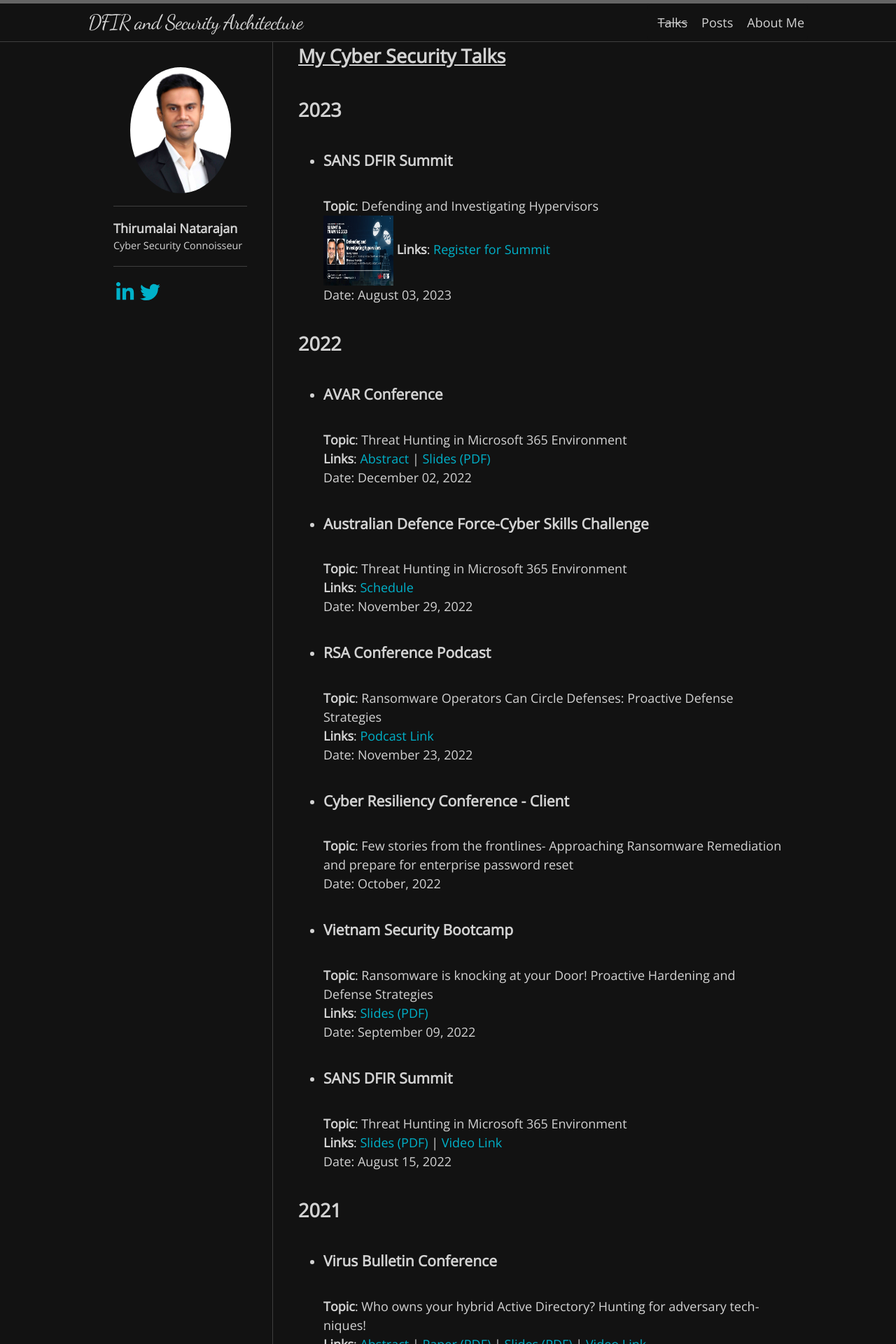
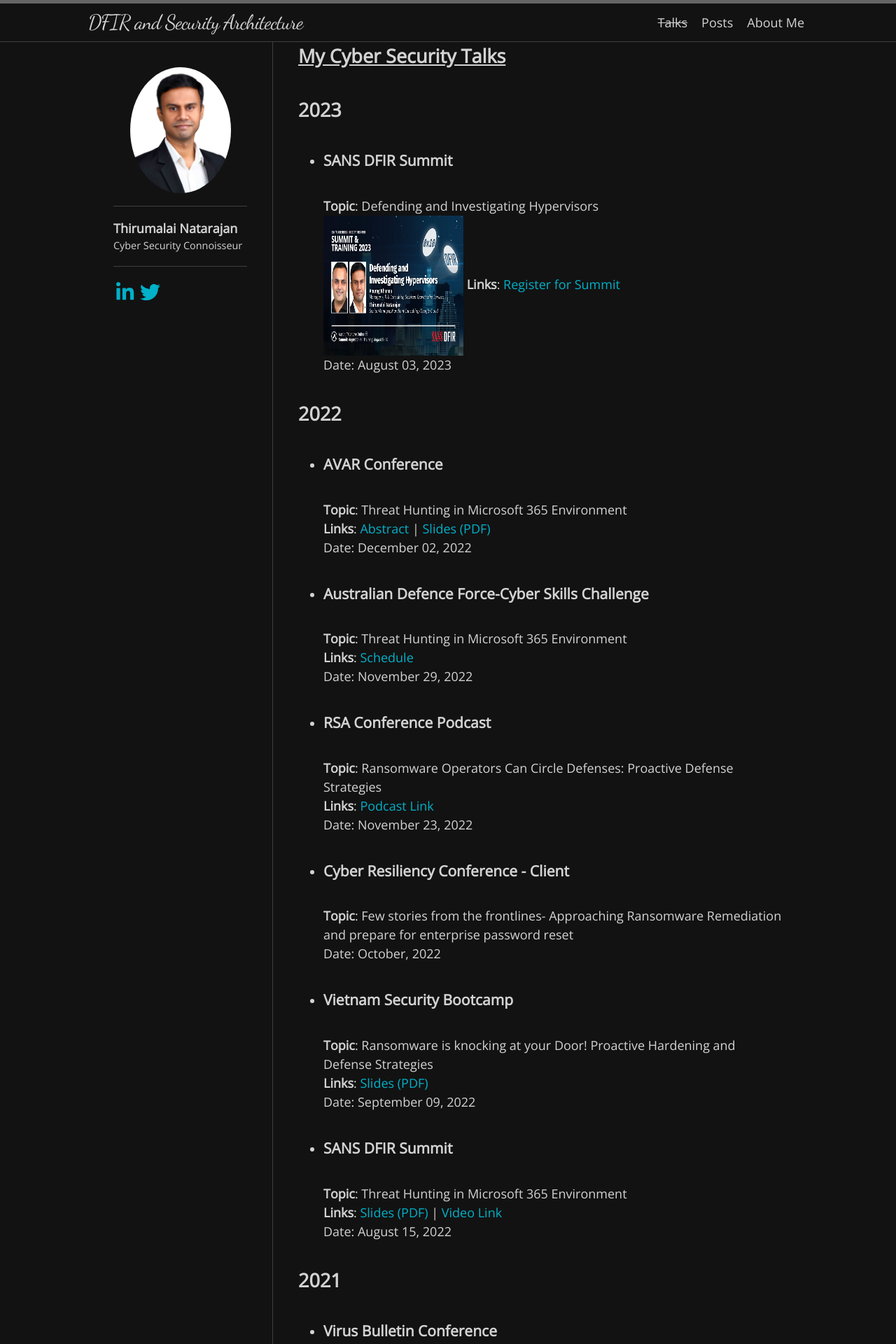
Before and after one commit to Th1ru-M/th1ru-m.github.io, a Jekyll site: the page built from talks.md, in a window 1280 px wide. Shown: the top 1920 px of the page at 70% size. Built offline with Jekyll 4.4.1, drawn with Linux system fonts in a browser that asks for light colours; nearby versions of some CDN libraries; some web fonts are replaced.

Commit message:
Update talks.md

```diff
--- a/talks.md
+++ b/talks.md
@@ -9,7 +9,7 @@ permalink: /talks/
 
 - ### **SANS DFIR Summit**
 **Topic**: Defending and Investigating Hypervisors
-<img src="/image/SANSDFIR2023.jpg" width="100" height="100" />
+<img src="/image/SANSDFIR2023.jpg" width="200" height="200" />
 **Links**: [Register for Summit](https://www.sans.org/u/1pkm)
 Date: August 03, 2023
 
```
